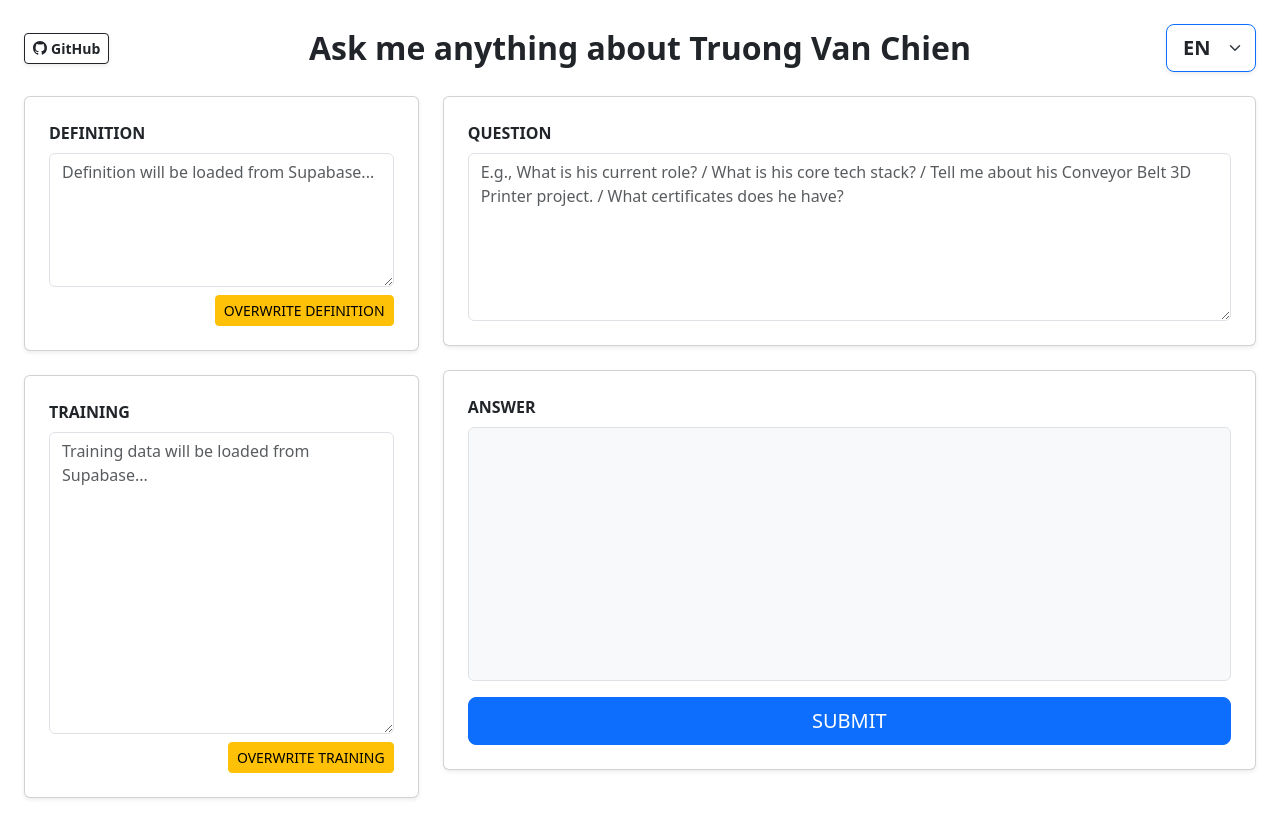
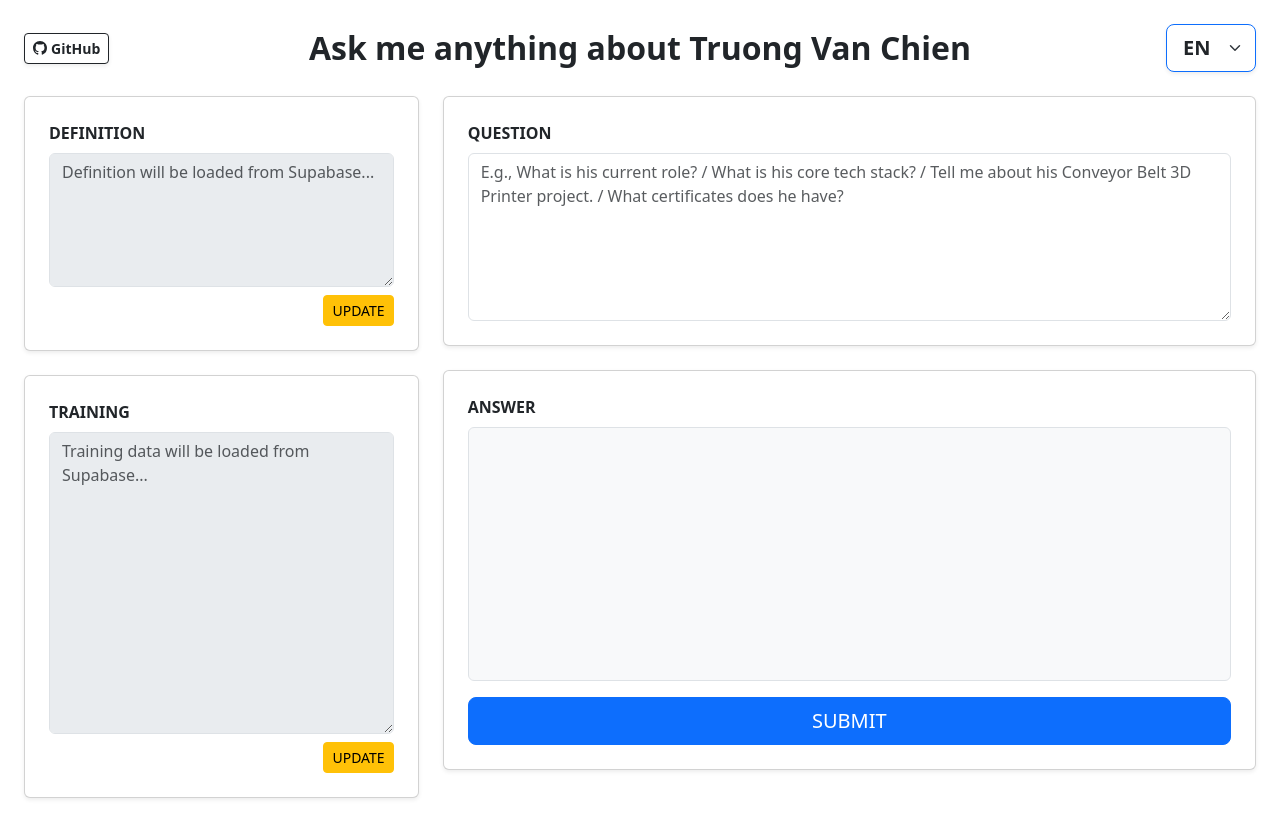
Before and after one commit to truong0vanchien/botchien, a Flask app: page / in a window 1280 px wide. Run offline with Flask 3, Linux system fonts and the light colour scheme; some libraries are stand-ins or nearby versions.

Commit message:
fix a bit about text

```diff
--- a/static/js/main.js
+++ b/static/js/main.js
@@ -1,12 +1,32 @@
 const subjectSelect = document.getElementById('subjectInput');
 const definitionInput = document.getElementById('definitionInput');
 const trainingInput = document.getElementById('trainingInput');
+const btnEditDef = document.getElementById('btnEditDef');
+const btnCancelDef = document.getElementById('btnCancelDef');
+const groupDefActions = document.getElementById('groupDefActions');
 const btnOverwriteDef = document.getElementById('btnOverwriteDef');
+const btnEditTrain = document.getElementById('btnEditTrain');
+const btnCancelTrain = document.getElementById('btnCancelTrain');
+const groupTrainActions = document.getElementById('groupTrainActions');
 const btnOverwriteTrain = document.getElementById('btnOverwriteTrain');
 const contentInput = document.getElementById('contentInput');
 const submitButton = document.querySelector('.submit-button');
 const loadingIndicator = document.getElementById('loadingIndicator');
 const answerOutput = document.getElementById('answerOutput');
+
+function resetEditState(type) {
+  if (type === 'definition') {
+    definitionInput.disabled = true;
+    definitionInput.removeAttribute('data-original-val');
+    if (btnEditDef) btnEditDef.classList.remove('d-none');
+    if (groupDefActions) groupDefActions.classList.add('d-none');
+  } else if (type === 'training') {
+    trainingInput.disabled = true;
+    trainingInput.removeAttribute('data-original-val');
+    if (btnEditTrain) btnEditTrain.classList.remove('d-none');
+    if (groupTrainActions) groupTrainActions.classList.add('d-none');
+  }
+}
 
 // Bilingual dictionary
 window.i18n = {
@@ -22,6 +42,9 @@ window.i18n = {
     "OVERWRITE TRAINING": "GHI ĐÈ MẪU HUẤN LUYỆN",
     "ANSWER": "CÂU TRẢ LỜI",
     "SUBMIT": "GỬI",
+    "UPDATE": "CẬP NHẬT",
+    "SAVE": "LƯU",
+    "CANCEL": "HỦY",
     // Docs
     "Asky API Documentation": "Tài liệu API Asky",
     "Integrate Asky's code analysis capabilities into your applications": "Tích hợp khả năng phân tích mã nguồn của Asky vào ứng dụng của bạn",
@@ -39,12 +62,12 @@ window.i18n = {
     // Alerts
     "alert_load_error": "Lỗi tải dữ liệu từ Supabase.",
     "alert_select_subject": "Vui lòng chọn một Subject trước.",
-    "alert_overwrite_def_success": "Ghi đè Definition thành công!",
-    "alert_overwrite_train_success": "Ghi đè Training thành công!",
-    "alert_error_overwrite": "Lỗi khi ghi đè: ",
+    "alert_overwrite_def_success": "Lưu Definition thành công!",
+    "alert_overwrite_train_success": "Lưu Training thành công!",
+    "alert_error_overwrite": "Lỗi khi lưu: ",
     "alert_empty_question": "Vui lòng nhập câu hỏi vào ô Question.",
     "alert_empty_question_docs": "Vui lòng nhập câu hỏi.",
-    "prompt_password": "Vui lòng nhập mật khẩu để ghi đè:",
+    "prompt_password": "Vui lòng nhập mật khẩu để lưu:",
     "alert_wrong_password": "Mật khẩu không chính xác!"
   },
   en: {
@@ -59,6 +82,9 @@ window.i18n = {
     "OVERWRITE TRAINING": "OVERWRITE TRAINING",
     "ANSWER": "ANSWER",
     "SUBMIT": "SUBMIT",
+    "UPDATE": "UPDATE",
+    "SAVE": "SAVE",
+    "CANCEL": "CANCEL",
     // Docs
     "Asky API Documentation": "Asky API Documentation",
     "Integrate Asky's code analysis capabilities into your applications": "Integrate Asky's code analysis capabilities into your applications",
@@ -76,13 +102,13 @@ window.i18n = {
     // Alerts
     "alert_load_error": "Error loading data from Supabase.",
     "alert_select_subject": "Please select a Subject first.",
-    "alert_overwrite_def_success": "Overwrite Definition successful!",
-    "alert_overwrite_train_success": "Overwrite Training successful!",
-    "alert_error_overwrite": "Error during overwrite: ",
+    "alert_overwrite_def_success": "Save Definition successful!",
+    "alert_overwrite_train_success": "Save Training successful!",
+    "alert_error_overwrite": "Error during save: ",
     "alert_connection_error": "Connection error during update.",
     "alert_empty_question": "Please enter a question in the Question box.",
     "alert_empty_question_docs": "Please enter a question.",
-    "prompt_password": "Please enter the password to overwrite:",
+    "prompt_password": "Please enter the password to save:",
     "alert_wrong_password": "Incorrect password!"
   }
 };
@@ -139,6 +165,8 @@ function loadSubjectData() {
     .then((data) => {
       definitionInput.value = data.definition || '';
       trainingInput.value = data.training || '';
+      resetEditState('definition');
+      resetEditState('training');
     })
     .catch((error) => {
       console.error('Error fetching subject data:', error);
@@ -153,6 +181,45 @@ if (subjectSelect) {
   subjectSelect.addEventListener('change', loadSubjectData);
   // Trigger data load on page startup
   loadSubjectData();
+}
+
+// Edit/Cancel Event Listeners
+if (btnEditDef) {
+  btnEditDef.addEventListener('click', function () {
+    definitionInput.disabled = false;
+    definitionInput.setAttribute('data-original-val', definitionInput.value);
+    btnEditDef.classList.add('d-none');
+    if (groupDefActions) groupDefActions.classList.remove('d-none');
+  });
+}
+
+if (btnCancelDef) {
+  btnCancelDef.addEventListener('click', function () {
+    const originalVal = definitionInput.getAttribute('data-original-val');
+    if (originalVal !== null) {
+      definitionInput.value = originalVal;
+    }
+    resetEditState('definition');
+  });
+}
+
+if (btnEditTrain) {
+  btnEditTrain.addEventListener('click', function () {
+    trainingInput.disabled = false;
+    trainingInput.setAttribute('data-original-val', trainingInput.value);
+    btnEditTrain.classList.add('d-none');
+    if (groupTrainActions) groupTrainActions.classList.remove('d-none');
+  });
+}
+
+if (btnCancelTrain) {
+  btnCancelTrain.addEventListener('click', function () {
+    const originalVal = trainingInput.getAttribute('data-original-val');
+    if (originalVal !== null) {
+      trainingInput.value = originalVal;
+    }
+    resetEditState('training');
+  });
 }
 
 // 2. Overwrite Definition
@@ -188,6 +255,7 @@ if (btnOverwriteDef) {
       .then((result) => {
         if (result.message) {
           alert(window.i18n[window.currentLang].alert_overwrite_def_success);
+          resetEditState('definition');
         } else {
           alert(window.i18n[window.currentLang].alert_error_overwrite + (result.error || 'Unknown error'));
         }
@@ -235,6 +303,7 @@ if (btnOverwriteTrain) {
       .then((result) => {
         if (result.message) {
           alert(window.i18n[window.currentLang].alert_overwrite_train_success);
+          resetEditState('training');
         } else {
           alert(window.i18n[window.currentLang].alert_error_overwrite + (result.error || 'Unknown error'));
         }
--- a/templates/index.jinja
+++ b/templates/index.jinja
@@ -32,18 +32,26 @@
     <!-- DEFINITION -->
     <div class="card p-4 mb-4 shadow-sm d-flex flex-column" style="min-height: 250px;">
       <label for="definitionInput" class="form-label text-label fw-bold" data-i18n="DEFINITION">DEFINITION</label>
-      <textarea class="form-control mb-2 flex-grow-1" id="definitionInput" rows="5" placeholder="Definition will be loaded from Supabase..." data-i18n-placeholder="Definition will be loaded from Supabase..."></textarea>
+      <textarea class="form-control mb-2 flex-grow-1" id="definitionInput" rows="5" placeholder="Definition will be loaded from Supabase..." data-i18n-placeholder="Definition will be loaded from Supabase..." disabled></textarea>
       <div class="text-end mt-auto">
-        <button type="button" class="btn btn-warning btn-sm" id="btnOverwriteDef" data-i18n="OVERWRITE DEFINITION">OVERWRITE DEFINITION</button>
+        <button type="button" class="btn btn-warning btn-sm" id="btnEditDef" data-i18n="UPDATE">UPDATE</button>
+        <div id="groupDefActions" class="d-none d-inline-block">
+          <button type="button" class="btn btn-secondary btn-sm me-1" id="btnCancelDef" data-i18n="CANCEL">CANCEL</button>
+          <button type="button" class="btn btn-warning btn-sm" id="btnOverwriteDef" data-i18n="SAVE">SAVE</button>
+        </div>
       </div>
     </div>
 
     <!-- TRAINING -->
     <div class="card p-4 shadow-sm d-flex flex-column" style="min-height: 400px;">
       <label for="trainingInput" class="form-label text-label fw-bold" data-i18n="TRAINING">TRAINING</label>
-      <textarea class="form-control mb-2 flex-grow-1" id="trainingInput" rows="12" placeholder="Training data will be loaded from Supabase..." data-i18n-placeholder="Training data will be loaded from Supabase..."></textarea>
+      <textarea class="form-control mb-2 flex-grow-1" id="trainingInput" rows="12" placeholder="Training data will be loaded from Supabase..." data-i18n-placeholder="Training data will be loaded from Supabase..." disabled></textarea>
       <div class="text-end mt-auto">
-        <button type="button" class="btn btn-warning btn-sm" id="btnOverwriteTrain" data-i18n="OVERWRITE TRAINING">OVERWRITE TRAINING</button>
+        <button type="button" class="btn btn-warning btn-sm" id="btnEditTrain" data-i18n="UPDATE">UPDATE</button>
+        <div id="groupTrainActions" class="d-none d-inline-block">
+          <button type="button" class="btn btn-secondary btn-sm me-1" id="btnCancelTrain" data-i18n="CANCEL">CANCEL</button>
+          <button type="button" class="btn btn-warning btn-sm" id="btnOverwriteTrain" data-i18n="SAVE">SAVE</button>
+        </div>
       </div>
     </div>
   </div>
```
